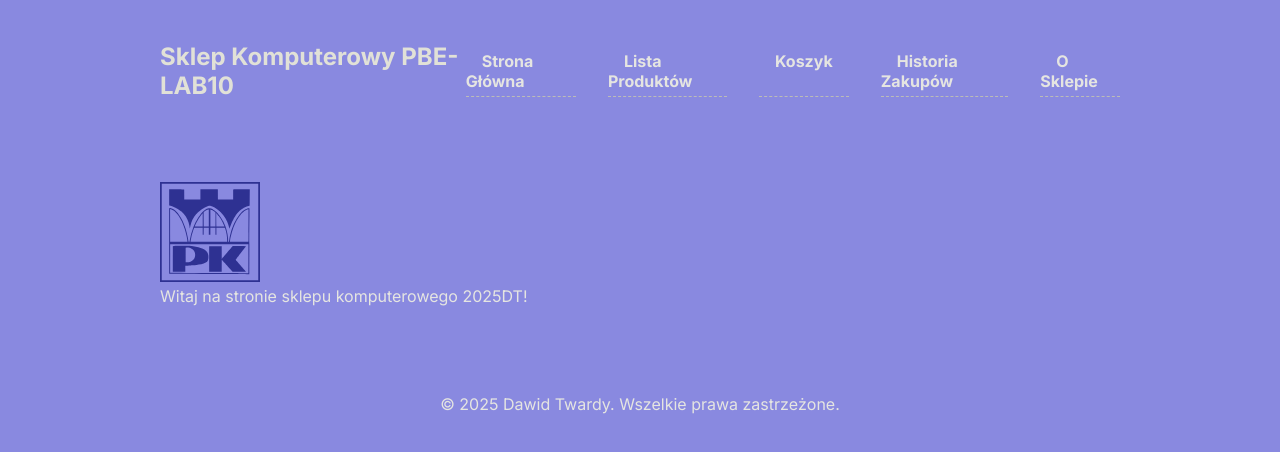
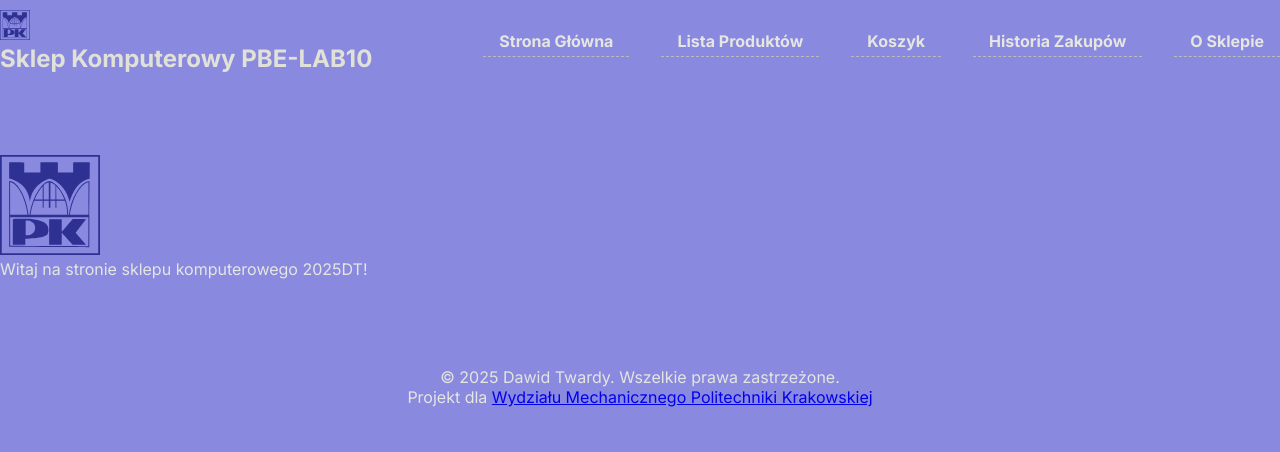
Before and after one commit to DawidTwardy/computer-shop-lab10-dawidtwardy, a Next.js app: page / in a window 1280 px wide. Shown: the top 452 px of the page. Built offline with nearby package versions, Linux system fonts and the light colour scheme.

Commit message:
Task 6.1 dynamic routes in product-list

```diff
--- a/app/layout.tsx
+++ b/app/layout.tsx
@@ -1,25 +1,24 @@
+// app/layout.tsx
 import './global.css';
 import { Inter } from 'next/font/google';
 import React from 'react';
-import Navbar from '@/components/Navbar';
+import MainHeader from '@/components/MainHeader';
+import Footer from '@/components/Footer';
 
 const inter = Inter({ subsets: ['latin'] });
 
 export default function RootLayout({ children }: { children: React.ReactNode }) {
     return (
         <html lang="pl">
-            <body className={inter.className}>
-                <div className="main-container">
-                    <header>
-                        <h1>Sklep Komputerowy PBE-LAB10</h1>
-                        <Navbar />
-                    </header>
-                    <main>
+            {/* Dodajemy klasy bazowe Tailwind na body */}
+            <body className={`${inter.className} bg-[#8989e0] text-[#e5e5e1]`}>
+                {/* Zastępujemy .main-container stylami Tailwind */}
+                <div className="w-[90%] max-w-6xl mx-auto my-8 min-h-screen flex flex-col p-0">
+                    <MainHeader />
+                    <main className="flex-grow p-5 md:p-10">
                         {children}
                     </main>
-                    <footer>
-                        <p>&copy; 2025 Dawid Twardy. Wszelkie prawa zastrzeżone.</p>
-                    </footer>
+                    <Footer />
                 </div>
             </body>
         </html>
--- a/app/product-list/page.tsx
+++ b/app/product-list/page.tsx
@@ -32,13 +32,13 @@ const product1AfterUpdate = getProductById(1);
 
 export default function ProductList() {
     // Ograniczamy listę do 9 produktów
-    const productsToDisplay = allAlpha.slice(0,100);
+    const productsToDisplay = allAlpha.slice(0, 9);
 
     return (
         <main>
             <h2 className={styles.title}>Lista Produktów (Test Siatki i Funkcji)</h2>
 
-            <h3>Produkty na sprzedaż </h3>
+            <h3>Produkty na sprzedaż (9 pierwszych)</h3>
 
             {/* Siatka produktów z obrazami */}
             <ul className={styles.productListGrid}>
```
